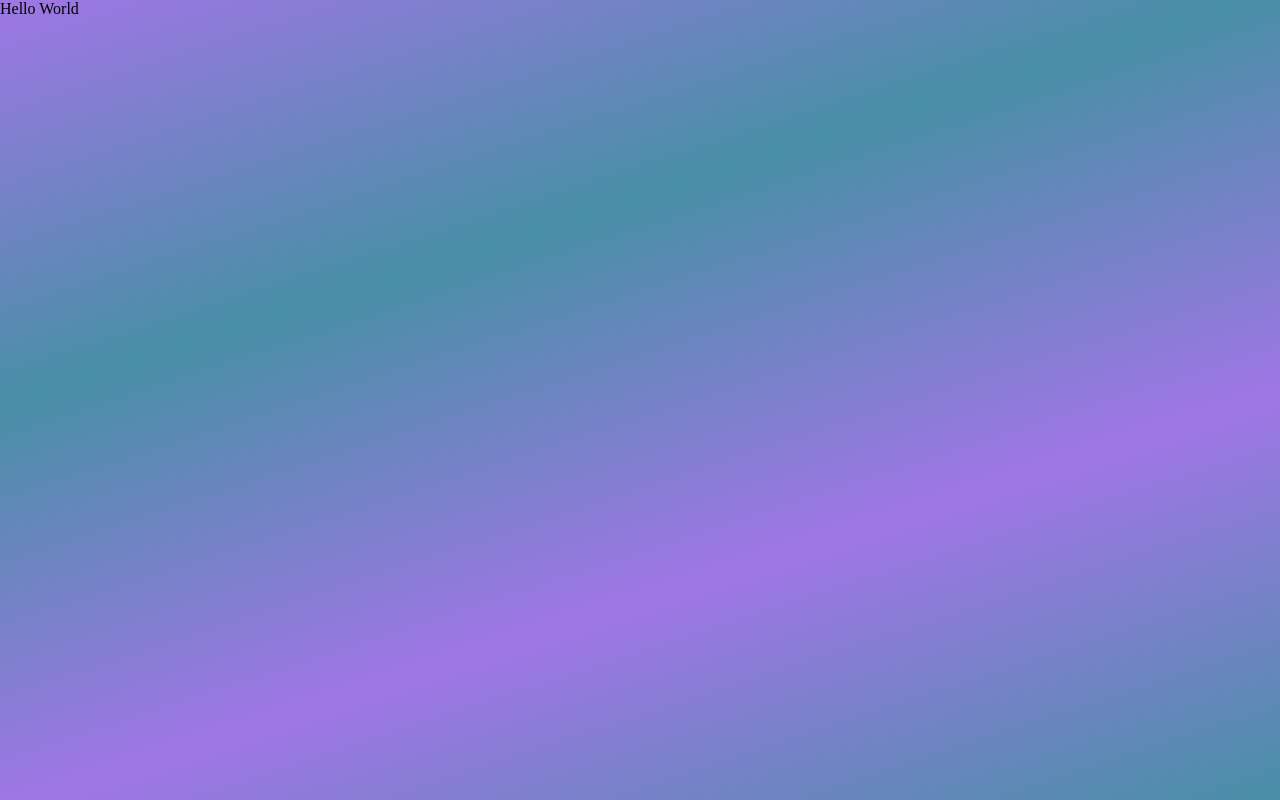
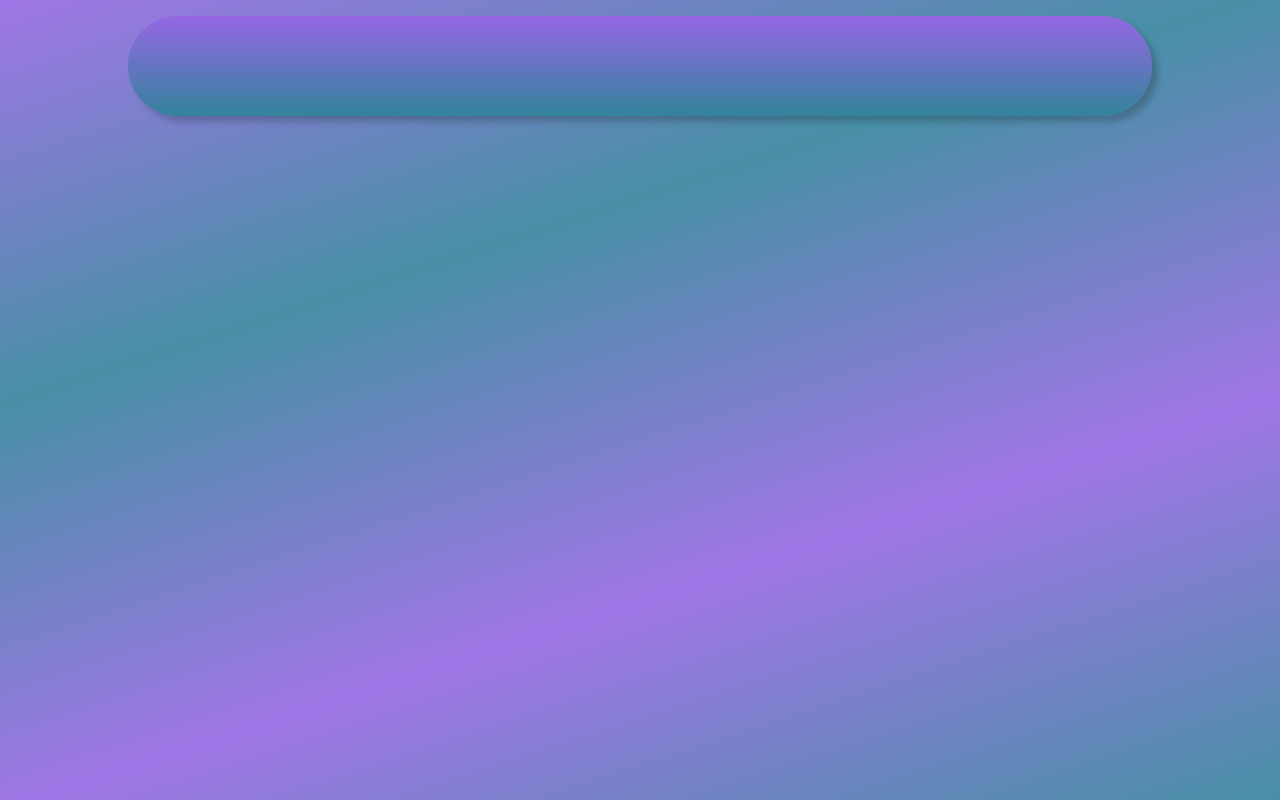
Before and after one commit to MBisovskyi/Music_Library-frontend-, a React (Create React App) app: page / in a window 1280 px wide. Built offline with nearby package versions, Linux system fonts and the light colour scheme.

Commit message:
NavBar div created in App.jsx + Some styles created for NavBar.css

```diff
--- a/src/App.css
+++ b/src/App.css
@@ -1,8 +1,10 @@
 * {
+  box-sizing: border-box;
   margin: 0;
 }
 
 .app {
+  padding: 1rem;
   width: 100vw;
   height: 100vh;
   background: linear-gradient(
--- a/src/App.js
+++ b/src/App.js
@@ -1,9 +1,12 @@
 import "./App.css";
+import NavBar from "./Components/NavBar/NavBar";
 
 function App() {
   return (
     <div className="app">
-      <p>Hello World</p>
+      <div>
+        <NavBar />
+      </div>
     </div>
   );
 }
--- a/src/Components/NavBar/NavBar.css
+++ b/src/Components/NavBar/NavBar.css
@@ -0,0 +1,11 @@
+.navbar-wrap {
+  align-self: center;
+  width: 80%;
+  height: 100px;
+  background: linear-gradient(rgb(149, 103, 227), rgb(52, 131, 156));
+  border-radius: 64px;
+  box-shadow: 6px 6px 6px rgb(0, 0, 0, 0.2);
+  position: fixed;
+  left: 50%;
+  transform: translateX(-50%);
+}
--- a/src/Components/NavBar/NavBar.jsx
+++ b/src/Components/NavBar/NavBar.jsx
@@ -1 +1,7 @@
 import "./NavBar.css";
+
+const NavBar = (props) => {
+  return <div className="navbar-wrap"></div>;
+};
+
+export default NavBar;
```
